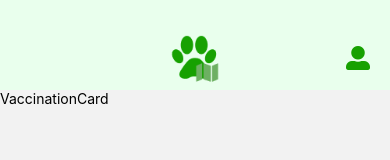
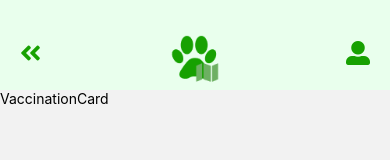
Before and after one commit to alanscheibler/PetID, a React Native app: screen /VaccinationCard in a window 390 px wide. Shown: the top 160 px of the page. Built offline with nearby package versions, Linux system fonts and the light colour scheme.

Commit message:
Adição do botão de voltar ao header
Adição do botão de voltar na barra superior nas telas de mapa e da carterinha de vacinas.

```diff
--- a/src/components/PIDHeader.js
+++ b/src/components/PIDHeader.js
@@ -5,9 +5,9 @@ import fonts from '../styles/fonts';
 import { useNavigation } from '@react-navigation/native';
 import FontAwesome5 from '@expo/vector-icons/FontAwesome5';
 
-export default function PIDHeader({ onProfilePress }) {
+export default function PIDHeader({ onProfilePress, showBackButton = false, backButtonPress }) {
   const navigation = useNavigation();
-  const [isDarkMode, setIsDarkMode] = useState(false); // Estado do switch
+  const [isDarkMode, setIsDarkMode] = useState(false);
   const [visible, setVisible] = useState(false);
 
   const options = [
@@ -20,7 +20,7 @@ export default function PIDHeader({ onProfilePress }) {
     },
     {
       title: 'Alterar tema',
-      custom: true, // Indica que essa opção terá o switch
+      custom: true,
     },
     {
       title: 'Sair',
@@ -33,6 +33,14 @@ export default function PIDHeader({ onProfilePress }) {
 
   return (
     <View style={styles.barraSuperior}>
+      {showBackButton && (
+        <TouchableOpacity
+        style={styles.backButton}
+        onPress={backButtonPress}>
+        <FontAwesome5 name="angle-double-left" style={styles.icon}/>
+        </TouchableOpacity>
+
+      )}
       <Image
         source={require('../assets/img/Logo.png')}
         style={styles.iconePata}
@@ -53,16 +61,15 @@ export default function PIDHeader({ onProfilePress }) {
                 <TouchableOpacity
                   style={styles.option}
                   key={i}
-                  onPress={op.custom ? null : op.action} // Apenas adiciona ação se não for custom
-                  activeOpacity={op.custom ? 1 : 0.7} // Desabilita opacidade no switch
+                  onPress={op.custom ? null : op.action}
+                  activeOpacity={op.custom ? 1 : 0.7}
                 >
                   <Text style={styles.optionText}>{op.title}</Text>
                   {op.custom && (
                     <Switch
                       value={isDarkMode}
                       onValueChange={(value) => {
-                        setIsDarkMode(value); // Alterna entre claro e escuro
-                        // Ação adicional para alterar tema aqui, se necessário
+                        setIsDarkMode(value);
                       }}
                       thumbColor={isDarkMode ? colors.colors.green : '#f4f3f4'}
                       trackColor={{ false: '#767577', true: '#81b0ff' }}
@@ -110,7 +117,7 @@ const styles = StyleSheet.create({
     flex: 1,
     justifyContent: 'center',
     alignItems: 'center',
-    backgroundColor: 'transparent', // Sem fundo escurecido
+    backgroundColor: 'transparent',
   },
   popup: {
     borderRadius: 8,
@@ -123,7 +130,7 @@ const styles = StyleSheet.create({
   },
   option: {
     flexDirection: 'row',
-    justifyContent: 'space-between', // Alinha texto e switch
+    justifyContent: 'space-between',
     alignItems: 'center',
     paddingVertical: 8,
     paddingHorizontal: 8,
@@ -133,4 +140,14 @@ const styles = StyleSheet.create({
     color: colors.colors.green,
     fontSize: 16,
   },
+  backButton: {
+    position: 'absolute',
+    left: 10,
+    padding: 10,
+    top: 30,
+  },
+  icon:{
+    fontSize: 24,
+    color: colors.colors.green
+  }
 });
--- a/src/pages/Map.js
+++ b/src/pages/Map.js
@@ -9,6 +9,7 @@ export default function Map() {
     const navigation = useNavigation();
     const [customMarkers, setCustomMarkers] = useState([]);
     const [userLocation, setUserLocation] = useState(null);
+    const backButtonPress = () => {navigation.navigate('TelaInicialPet')}
 
     useFocusEffect(
         useCallback(() => {
@@ -40,7 +41,9 @@ export default function Map() {
 
     return (
         <View style={styles.container}>
-            <PIDHeader/>
+            <PIDHeader
+            showBackButton
+            backButtonPress={backButtonPress}/>
             {userLocation ? (
                 <MapView
                     onPress={handleMapPress}
--- a/src/pages/VaccinationCard.js
+++ b/src/pages/VaccinationCard.js
@@ -1,12 +1,18 @@
 import { StyleSheet, Text, View } from 'react-native'
 import React from 'react'
 import PIDHeader from '../components/PIDHeader'
+import { useNavigation, useFocusEffect } from '@react-navigation/native';
+
 
 
 export default function VaccinationCard() {
+  const navigation = useNavigation();
+  const backButtonPress = () => {navigation.navigate('TelaInicialPet')}
   return (
     <View>
-      <PIDHeader/>
+      <PIDHeader
+        showBackButton
+        backButtonPress={backButtonPress}/>
       <Text>VaccinationCard</Text>
     </View>
   )
```
